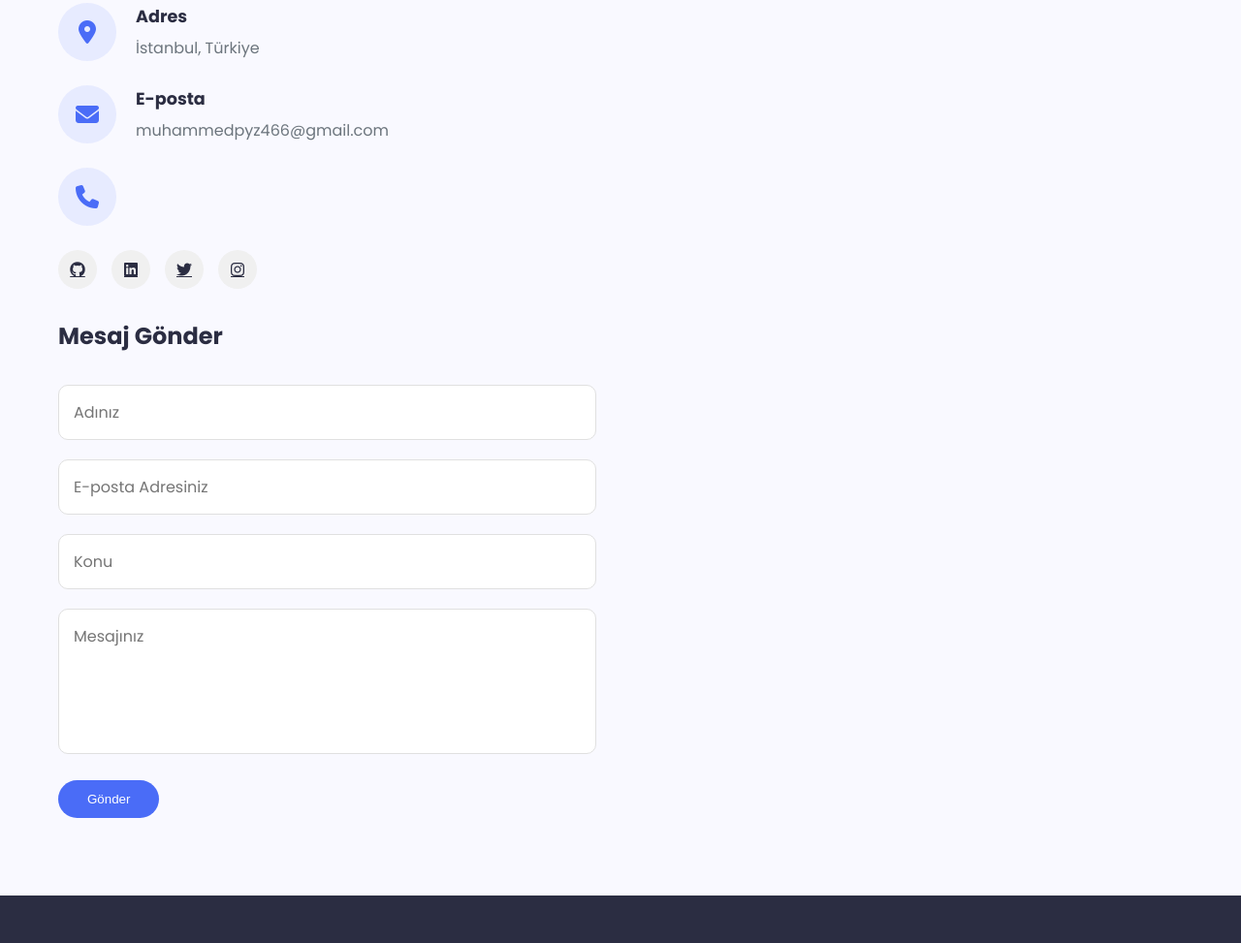
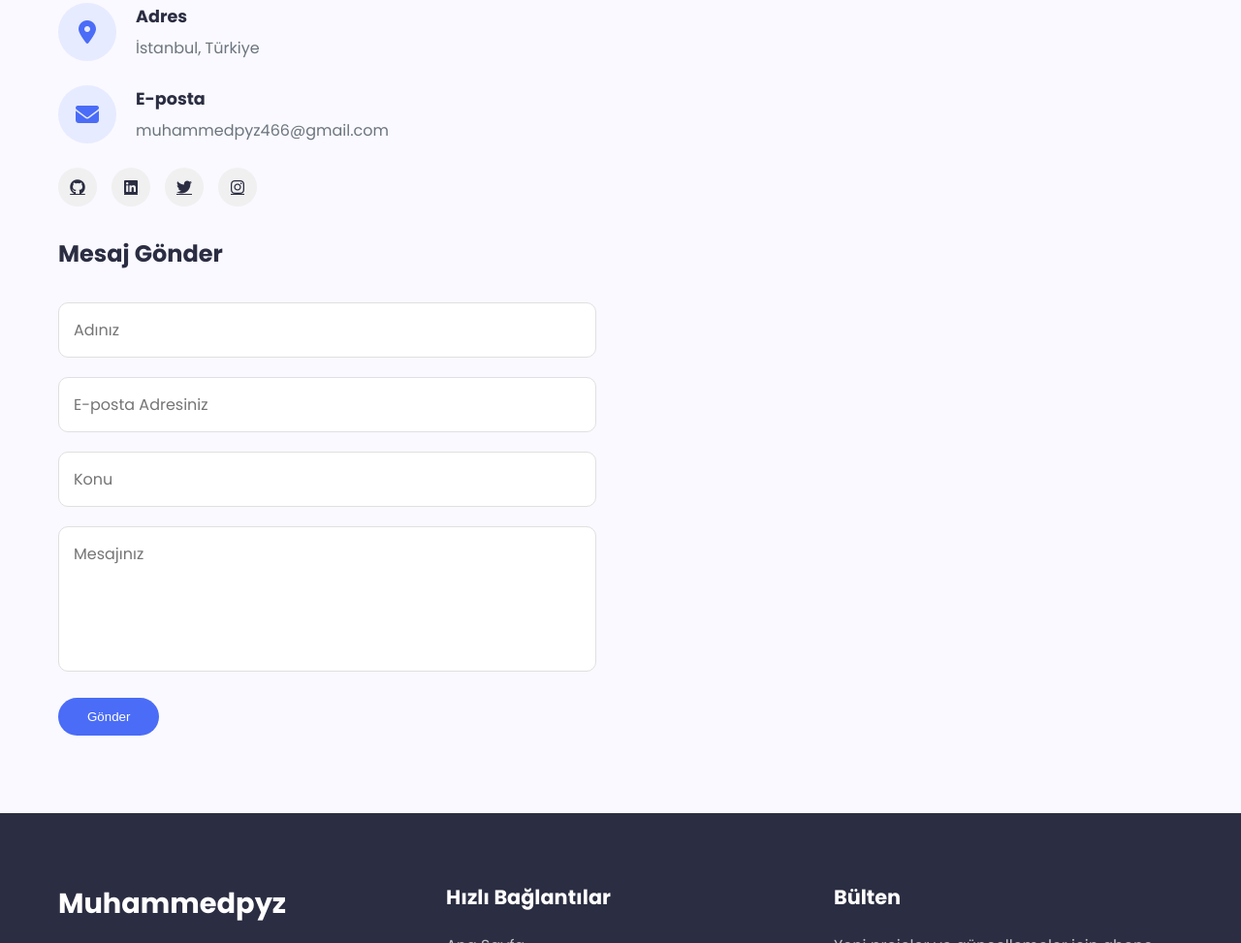
Before and after one commit to Muhammedpyz/Muhammedpyz, a plain HTML site: page index.html in a window 1280 px wide. Shown: the part 4601-5574 px from the top of the page at 97% size. Drawn offline with Linux system fonts and the light colour scheme.

Commit message:
index.html

```diff
--- a/index.html
+++ b/index.html
@@ -341,12 +341,6 @@
                             <div class="text">
                                 <h4>E-posta</h4>
                                 <p>muhammedpyz466@gmail.com</p>
-                            </div>
-                        </div>
-                        <div class="contact-item">
-                            <div class="icon">
-                                <i class="fas fa-phone"></i
-                            </div>
                         </div>
                     </div>
                     <div class="social-links">
```
